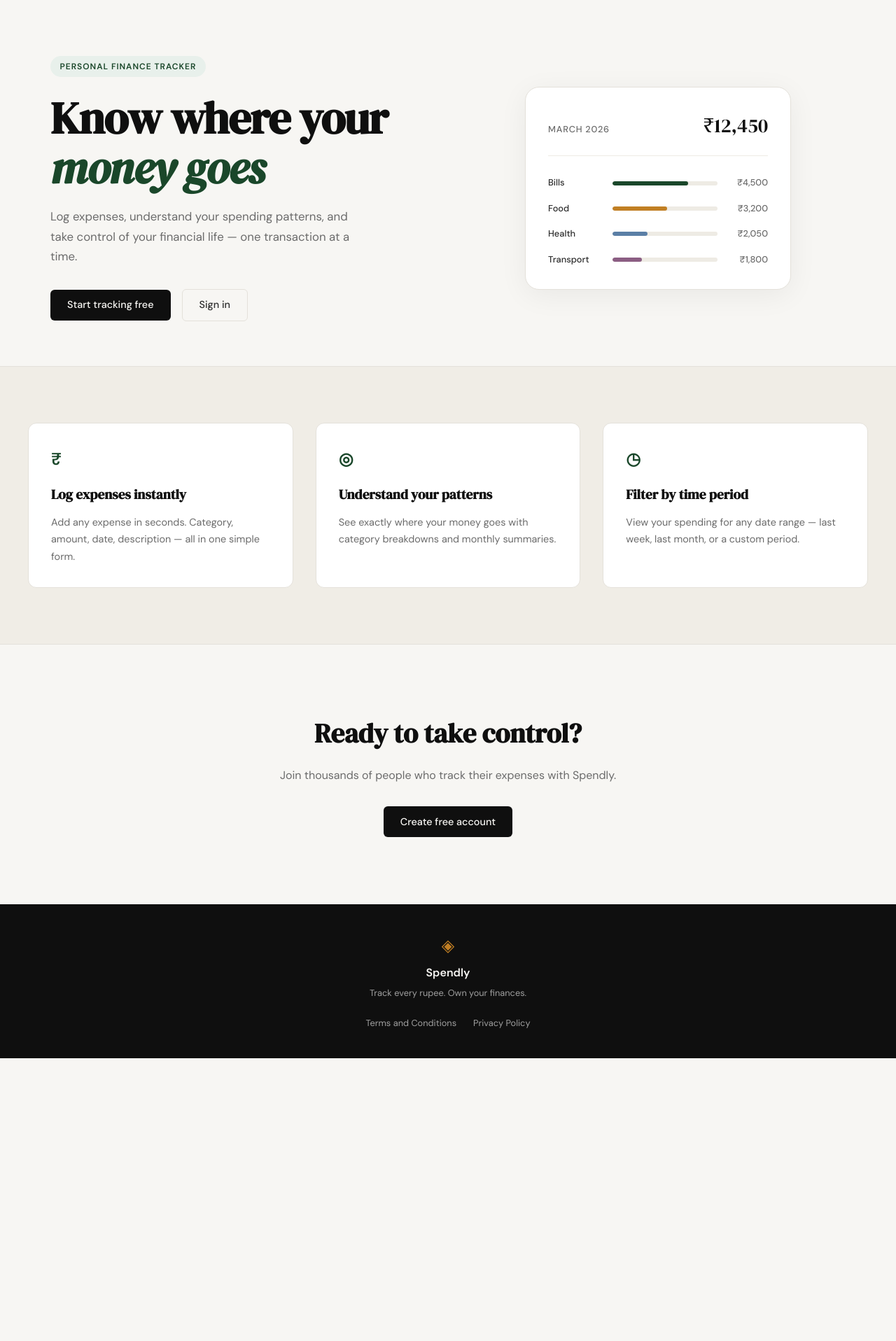
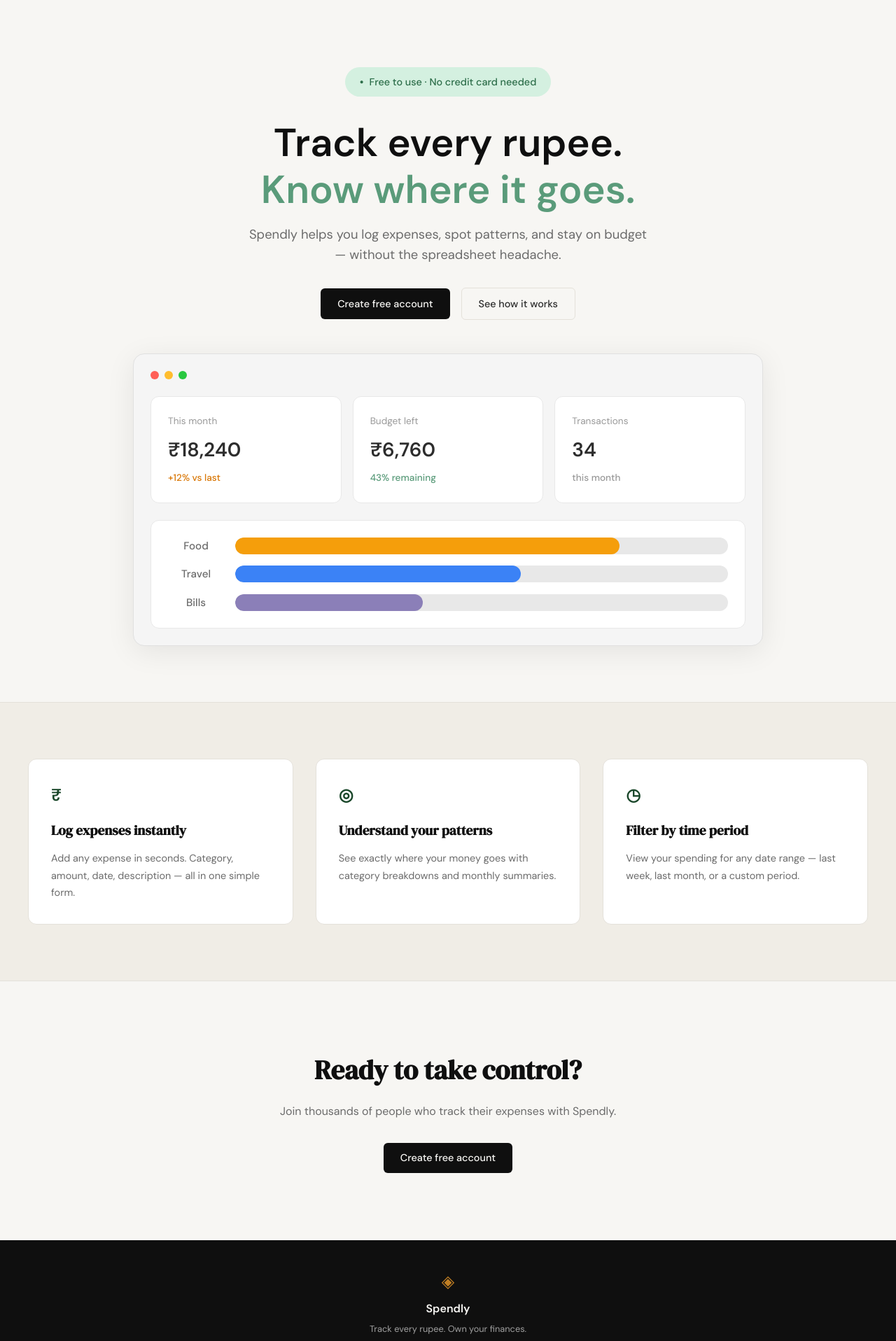
Before and after one commit to dhr-jditag/spendly, a Flask app: page / in a window 1280 px wide. Shown: the part 61-1977 px from the top of the page at 70% size. Before the commit the page ends 1573 px from the top, so only its background shows below. Run offline with Flask 3, Linux system fonts and the light colour scheme.

Commit message:
landing:redesign hero section to match mockup

```diff
--- a/app.py
+++ b/app.py
@@ -25,6 +25,11 @@ def login():
 @app.route("/terms")
 def terms():
     return render_template("terms.html")
+
+
+@app.route("/privacy")
+def privacy():
+    return render_template("privacy.html")
 
 
 # ------------------------------------------------------------------ #
--- a/static/css/style.css
+++ b/static/css/style.css
@@ -124,47 +124,59 @@ a { color: inherit; text-decoration: none; }
 /* ------------------------------------------------------------------ */
 
 .hero {
-    padding: 5rem 2rem 4rem;
-    display: grid;
-    grid-template-columns: 1fr 1fr;
-    gap: 4rem;
+    padding: 6rem 2rem 5rem;
+    display: flex;
+    flex-direction: column;
     align-items: center;
-    max-width: var(--max-width);
+    max-width: 1100px;
     margin: 0 auto;
+    text-align: center;
+}
+
+.hero-inner {
+    display: flex;
+    flex-direction: column;
+    align-items: center;
+    margin-bottom: 3rem;
 }
 
 .hero-badge {
-    display: inline-block;
-    background: var(--accent-light);
-    color: var(--accent);
-    font-size: 0.75rem;
-    font-weight: 600;
-    letter-spacing: 0.08em;
-    text-transform: uppercase;
-    padding: 0.35rem 0.85rem;
+    display: inline-flex;
+    align-items: center;
+    gap: 0.5rem;
+    background: #d4f0e0;
+    color: #2d6e4a;
+    font-size: 0.9rem;
+    font-weight: 500;
+    padding: 0.6rem 1.3rem;
     border-radius: 999px;
-    margin-bottom: 1.5rem;
+    margin-bottom: 2rem;
+}
+
+.badge-dot {
+    color: #2d6e4a;
+    font-size: 0.6rem;
 }
 
 .hero-title {
-    font-family: var(--font-display);
-    font-size: clamp(2.5rem, 5vw, 4rem);
-    line-height: 1.1;
-    letter-spacing: -0.02em;
+    font-family: var(--font-body);
+    font-size: clamp(2.5rem, 5vw, 3.5rem);
+    line-height: 1.2;
+    font-weight: 700;
     color: var(--ink);
-    margin-bottom: 1.25rem;
+    margin-bottom: 1rem;
 }
 
-.hero-title em {
-    font-style: italic;
-    color: var(--accent);
+.hero-title-green {
+    color: #5a9b7a;
+    font-weight: 700;
 }
 
 .hero-subtitle {
-    font-size: 1.05rem;
-    color: var(--ink-muted);
-    line-height: 1.7;
-    max-width: 460px;
+    font-size: 1.15rem;
+    color: #6b6b6b;
+    line-height: 1.6;
+    max-width: 580px;
     margin-bottom: 2rem;
 }
 
@@ -175,86 +187,120 @@ a { color: inherit; text-decoration: none; }
 }
 
 /* ------------------------------------------------------------------ */
-/* Mock card (hero visual)                                             */
+/* Dashboard Mock (hero visual)                                        */
 /* ------------------------------------------------------------------ */
 
 .hero-visual {
     display: flex;
     justify-content: center;
+    width: 100%;
 }
 
-.mock-card {
-    background: var(--paper-card);
-    border: 1px solid var(--border);
-    border-radius: var(--radius-lg);
-    padding: 2rem;
+.dashboard-mock {
+    background: #f5f5f5;
+    border: 1px solid #e0e0e0;
+    border-radius: 16px;
+    padding: 1.5rem;
     width: 100%;
-    max-width: 380px;
-    box-shadow: 0 8px 40px rgba(0,0,0,0.06);
+    max-width: 900px;
+    box-shadow: 0 8px 40px rgba(0,0,0,0.08);
 }
 
-.mock-card-header {
+.dashboard-header {
     display: flex;
-    justify-content: space-between;
-    align-items: baseline;
-    margin-bottom: 1.75rem;
-    padding-bottom: 1.25rem;
-    border-bottom: 1px solid var(--border-soft);
+    gap: 0.5rem;
+    margin-bottom: 1.5rem;
 }
 
-.mock-label {
-    font-size: 0.8rem;
-    font-weight: 500;
-    color: var(--ink-muted);
-    text-transform: uppercase;
-    letter-spacing: 0.06em;
+.window-dot {
+    width: 12px;
+    height: 12px;
+    border-radius: 50%;
 }
 
-.mock-total {
-    font-family: var(--font-display);
-    font-size: 1.75rem;
-    color: var(--ink);
+.window-dot.red { background: #ff5f57; }
+.window-dot.yellow { background: #ffbd2e; }
+.window-dot.green { background: #28c840; }
+
+.dashboard-stats {
+    display: grid;
+    grid-template-columns: repeat(3, 1fr);
+    gap: 1rem;
+    margin-bottom: 1.5rem;
 }
 
-.mock-bars { display: flex; flex-direction: column; gap: 1rem; }
-
-.mock-bar-row {
-    display: grid;
-    grid-template-columns: 80px 1fr 60px;
-    align-items: center;
-    gap: 0.75rem;
+.stat-card {
+    background: white;
+    border: 1px solid #e8e8e8;
+    border-radius: 12px;
+    padding: 1.5rem;
+    text-align: left;
 }
 
-.mock-cat {
-    font-size: 0.8rem;
-    font-weight: 500;
-    color: var(--ink-soft);
+.stat-label {
+    font-size: 0.85rem;
+    color: #999;
+    margin-bottom: 0.5rem;
+    font-weight: 400;
 }
 
-.mock-bar-track {
-    height: 6px;
-    background: var(--border-soft);
-    border-radius: 999px;
+.stat-value {
+    font-size: 1.75rem;
+    font-weight: 600;
+    color: #2d2d2d;
+    margin-bottom: 0.4rem;
+}
+
+.stat-change {
+    font-size: 0.85rem;
+    font-weight: 500;
+}
+
+.stat-change.positive { color: #d97706; }
+.stat-change.remaining { color: #5a9b7a; }
+.stat-change.muted { color: #999; }
+
+.dashboard-bars {
+    background: white;
+    border: 1px solid #e8e8e8;
+    border-radius: 12px;
+    padding: 1.5rem;
+}
+
+.category-row {
+    display: grid;
+    grid-template-columns: 80px 1fr;
+    align-items: center;
+    gap: 1rem;
+    margin-bottom: 1rem;
+}
+
+.category-row:last-child {
+    margin-bottom: 0;
+}
+
+.category-name {
+    font-size: 0.95rem;
+    font-weight: 500;
+    color: #6b6b6b;
+}
+
+.category-bar-container {
+    height: 24px;
+    background: #e8e8e8;
+    border-radius: 12px;
     overflow: hidden;
 }
 
-.mock-bar {
+.category-bar {
     height: 100%;
-    background: var(--accent);
-    border-radius: 999px;
+    border-radius: 12px;
     transition: width 0.6s ease;
 }
 
-.mock-bar-2 { background: var(--accent-2); }
-.mock-bar-3 { background: #5b7fa6; }
-.mock-bar-4 { background: #8b5e83; }
-
-.mock-amt {
-    font-size: 0.8rem;
-    font-weight: 500;
-    color: var(--ink-muted);
-    text-align: right;
-}
+.category-bar.orange { background: #f59e0b; }
+.category-bar.blue { background: #3b82f6; }
+.category-bar.purple { background: #8b7fb8; }
 
 /* ------------------------------------------------------------------ */
 /* Buttons                                                             */
--- a/templates/base.html
+++ b/templates/base.html
@@ -36,7 +36,7 @@
             <p class="footer-copy">Track every rupee. Own your finances.</p>
             <div class="footer-links">
                 <a href="{{ url_for('terms') }}">Terms and Conditions</a>
-                <a href="#">Privacy Policy</a>
+                <a href="{{ url_for('privacy') }}">Privacy Policy</a>
             </div>
         </div>
     </footer>
--- a/templates/landing.html
+++ b/templates/landing.html
@@ -6,55 +6,65 @@
 
 <section class="hero">
     <div class="hero-inner">
-        <div class="hero-badge">Personal Finance Tracker</div>
+        <div class="hero-badge">
+            <span class="badge-dot">●</span>
+            Free to use · No credit card needed
+        </div>
         <h1 class="hero-title">
-            Know where your<br>
-            <em>money goes</em>
+            Track every rupee.<br>
+            <span class="hero-title-green">Know where it goes.</span>
         </h1>
         <p class="hero-subtitle">
-            Log expenses, understand your spending patterns,
-            and take control of your financial life —
-            one transaction at a time.
+            Spendly helps you log expenses, spot patterns, and stay
+            on budget — without the spreadsheet headache.
         </p>
         <div class="hero-actions">
-            <a href="{{ url_for('register') }}" class="btn-primary">Start tracking free</a>
-            <a href="{{ url_for('login') }}" class="btn-ghost">Sign in</a>
+            <a href="{{ url_for('register') }}" class="btn-primary">Create free account</a>
+            <a href="#" class="btn-ghost">See how it works</a>
         </div>
     </div>
     <div class="hero-visual">
-        <div class="mock-card">
-            <div class="mock-card-header">
-                <span class="mock-label">March 2026</span>
-                <span class="mock-total">₹12,450</span>
+        <div class="dashboard-mock">
+            <div class="dashboard-header">
+                <span class="window-dot red"></span>
+                <span class="window-dot yellow"></span>
+                <span class="window-dot green"></span>
             </div>
-            <div class="mock-bars">
-                <div class="mock-bar-row">
-                    <span class="mock-cat">Bills</span>
-                    <div class="mock-bar-track">
-                        <div class="mock-bar" style="width: 72%"></div>
+            <div class="dashboard-stats">
+                <div class="stat-card">
+                    <div class="stat-label">This month</div>
+                    <div class="stat-value">₹18,240</div>
+                    <div class="stat-change positive">+12% vs last</div>
+                </div>
+                <div class="stat-card">
+                    <div class="stat-label">Budget left</div>
+                    <div class="stat-value">₹6,760</div>
+                    <div class="stat-change remaining">43% remaining</div>
+                </div>
+                <div class="stat-card">
+                    <div class="stat-label">Transactions</div>
+                    <div class="stat-value">34</div>
+                    <div class="stat-change muted">this month</div>
+                </div>
+            </div>
+            <div class="dashboard-bars">
+                <div class="category-row">
+                    <span class="category-name">Food</span>
+                    <div class="category-bar-container">
+                        <div class="category-bar orange" style="width: 78%"></div>
                     </div>
-                    <span class="mock-amt">₹4,500</span>
                 </div>
-                <div class="mock-bar-row">
-                    <span class="mock-cat">Food</span>
-                    <div class="mock-bar-track">
-                        <div class="mock-bar mock-bar-2" style="width: 52%"></div>
+                <div class="category-row">
+                    <span class="category-name">Travel</span>
+                    <div class="category-bar-container">
+                        <div class="category-bar blue" style="width: 58%"></div>
                     </div>
-                    <span class="mock-amt">₹3,200</span>
                 </div>
-                <div class="mock-bar-row">
-                    <span class="mock-cat">Health</span>
-                    <div class="mock-bar-track">
-                        <div class="mock-bar mock-bar-3" style="width: 33%"></div>
+                <div class="category-row">
+                    <span class="category-name">Bills</span>
+                    <div class="category-bar-container">
+                        <div class="category-bar purple" style="width: 38%"></div>
                     </div>
-                    <span class="mock-amt">₹2,050</span>
-                </div>
-                <div class="mock-bar-row">
-                    <span class="mock-cat">Transport</span>
-                    <div class="mock-bar-track">
-                        <div class="mock-bar mock-bar-4" style="width: 28%"></div>
-                    </div>
-                    <span class="mock-amt">₹1,800</span>
                 </div>
             </div>
         </div>
```
Also changed, not shown: other parts of static/css/style.css (+35 -6 lines), templates/privacy.html (added, +141 -0 lines).
